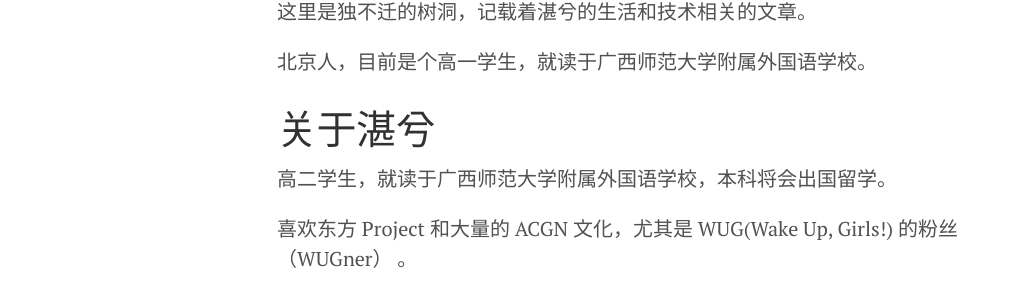
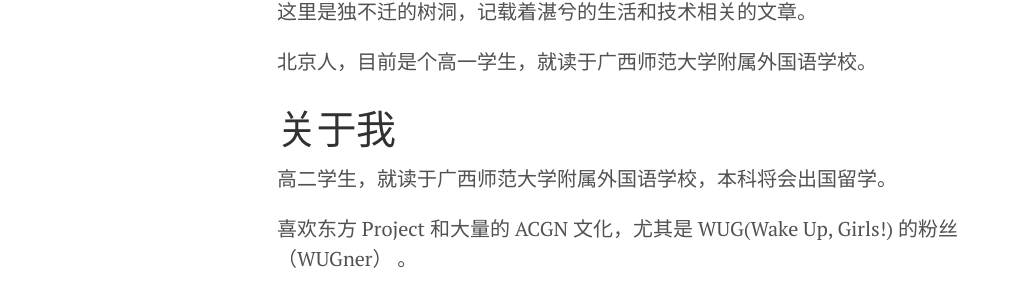
Before and after one commit to dubuqian/dubuqian.github.io, a Jekyll site: the page built from about.md, in a window 1280 px wide. Shown: the part 195-492 px from the top of the page, without its empty margins (3-1024 px from the left). Built offline with Jekyll 4.4.1, drawn with Linux system fonts in a browser that asks for light colours.

Commit message:
Update about.md

```diff
--- a/about.md
+++ b/about.md
@@ -5,7 +5,7 @@ title: 关于
 这里是独不迁的树洞，记载着湛兮的生活和技术相关的文章。
 
 北京人，目前是个高一学生，就读于广西师范大学附属外国语学校。
-# 关于湛兮
+# 关于我
 高二学生，就读于广西师范大学附属外国语学校，本科将会出国留学。
 
 喜欢东方 Project 和大量的 ACGN 文化，尤其是 WUG(Wake Up, Girls!) 的粉丝（WUGner） 。
```
